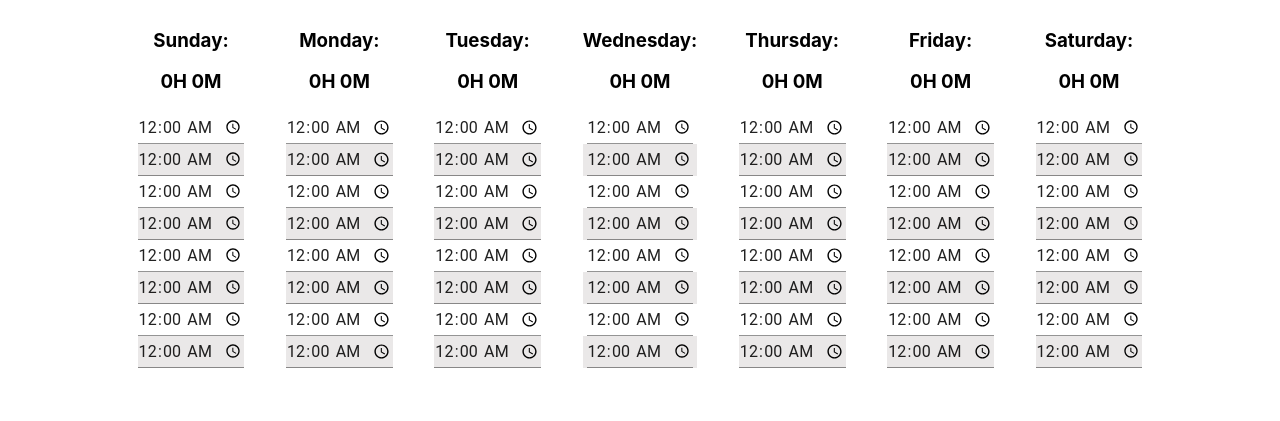
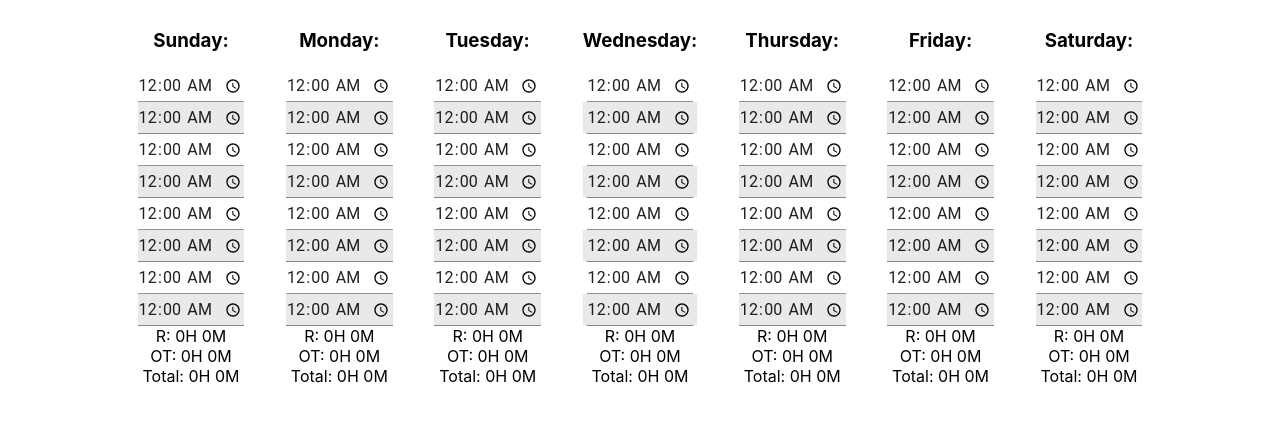
Before and after one commit to Myst1024/shay_timesheet_calculator, a React (Create React App) app: page / in a window 1280 px wide. Shown: the part 299-720 px from the top of the page. Built offline with nearby package versions, Linux system fonts and the light colour scheme.

Commit message:
More gh-pages fixes

```diff
--- a/src/components/Day.js
+++ b/src/components/Day.js
@@ -8,11 +8,18 @@ function Day(props) {
     return(
         <div className="dayContainer">
             <h3>{props.name}:</h3>
-            <h3>{props.hours}H {props.minutes}M</h3>
+
             <div className="punchContainer">
                 {props.punches.map((punch, i) =>
                     <Punch key={i} day={props.name} time={punch} dayIndex={props.dayIndex} punchIndex={i} updatePunch={props.updatePunch}/>
                 )}
+            </div>
+            <div className="totals">
+                <span>R: {props.regularHours}H {props.regularMinutes}M</span>
+                <br />
+                <span>OT: {props.overtimeHours}H {props.overtimeMinutes}M</span>
+                <br />
+                <span>Total: {props.hours}H {props.minutes}M</span>
             </div>
         </div>
     )
```
